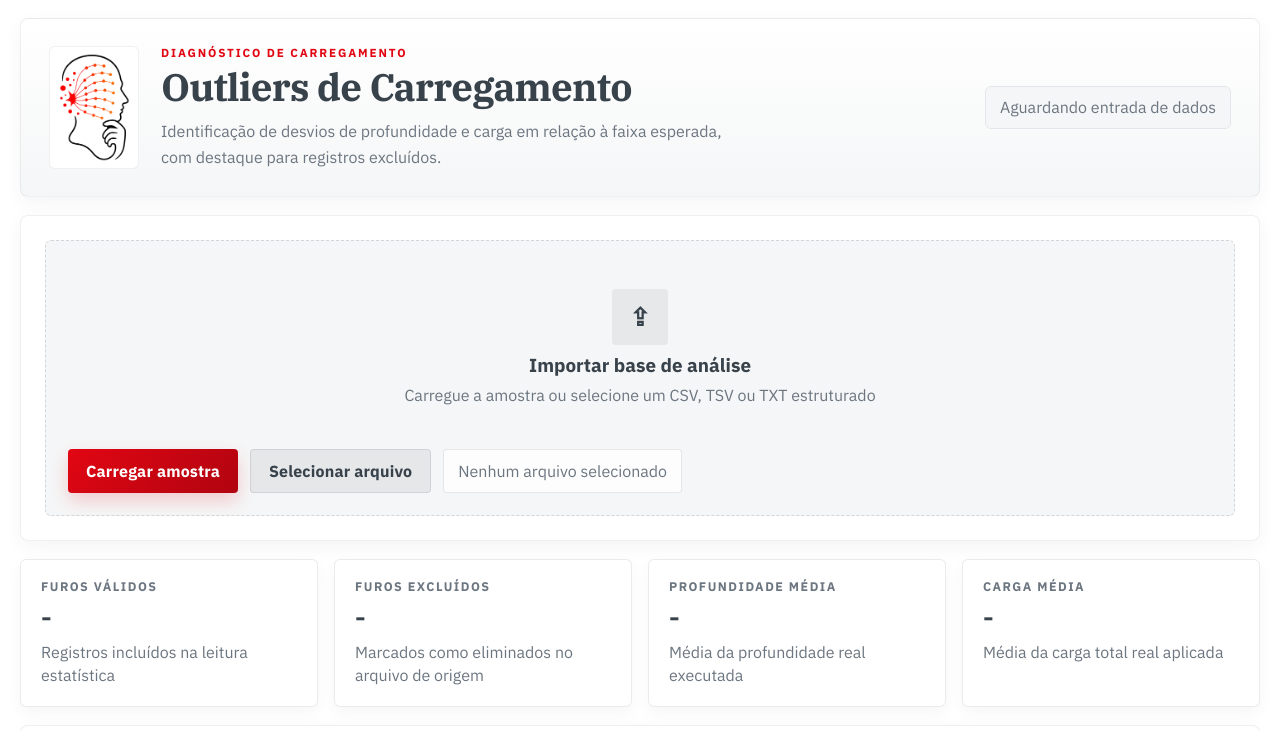
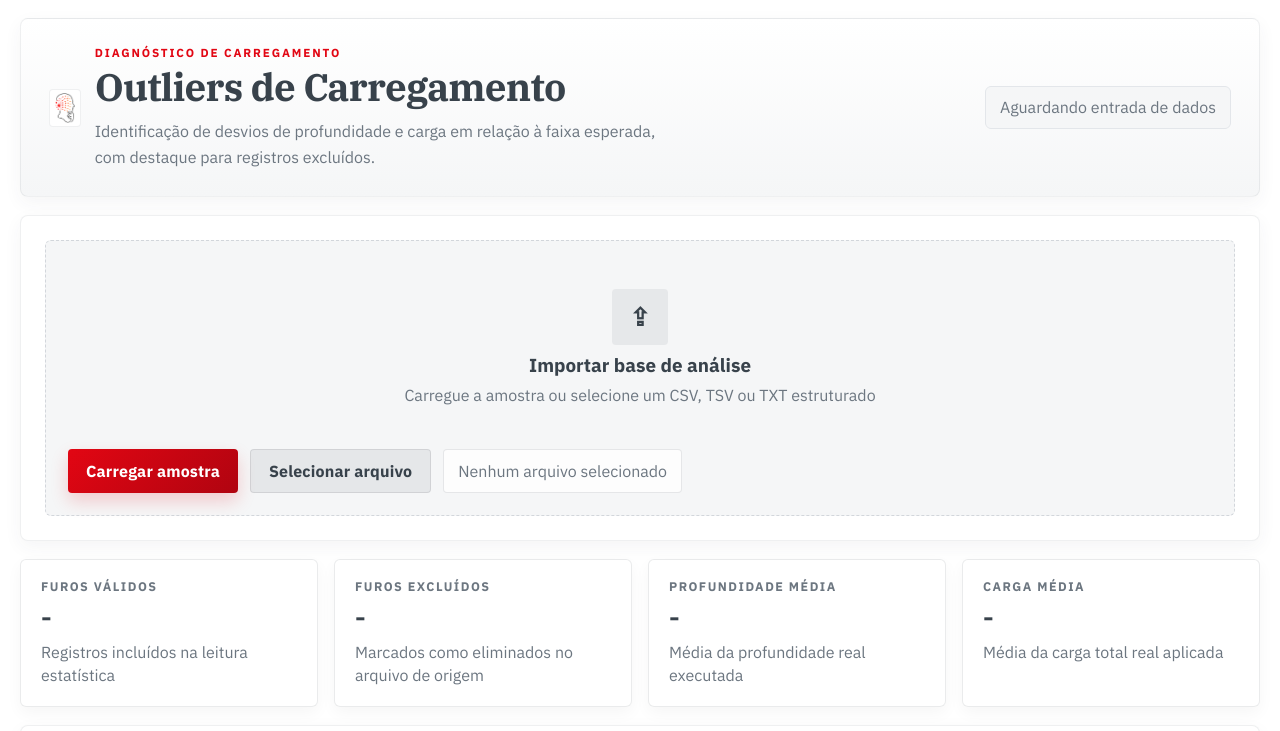
Before and after one commit to SILVAThiagoFerreira/correcao-de-cargas, a website with bundled scripts: page index.html in a window 1280 px wide. Shown: the top 731 px of the page. Built offline with nearby package versions, Linux system fonts and the light colour scheme.

Commit message:
style: refine openblast logo scale

```diff
--- a/styles.css
+++ b/styles.css
@@ -94,22 +94,24 @@ button {
 .masthead__brand {
   display: flex;
   align-items: center;
-  gap: 22px;
+  gap: 14px;
   min-width: 0;
 }
 
 .masthead__logo-wrap {
   flex: 0 0 auto;
-  padding: 6px 8px;
-  border-radius: var(--radius-lg);
+  padding: 3px 5px;
+  border-radius: var(--radius-md);
   background: #ffffff;
   border: 1px solid rgba(56, 66, 75, 0.08);
 }
 
 .masthead__logo {
   display: block;
-  width: 72px;
-  height: auto;
+  width: auto;
+  max-width: 26px;
+  height: 30px;
+  object-fit: contain;
 }
 
 .masthead__copy {
@@ -689,7 +691,8 @@ tbody tr:hover {
   }
 
   .masthead__logo {
-    width: 60px;
+    max-width: 24px;
+    height: 28px;
   }
 
   .hero,
```
